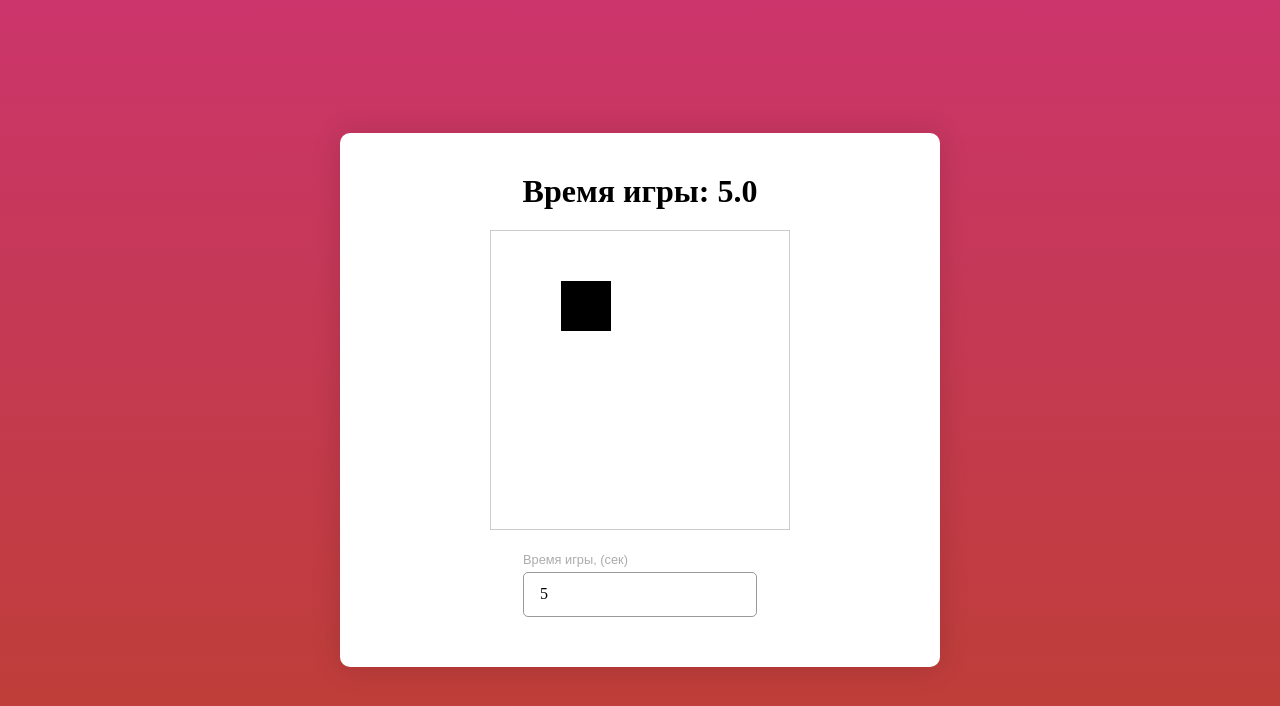
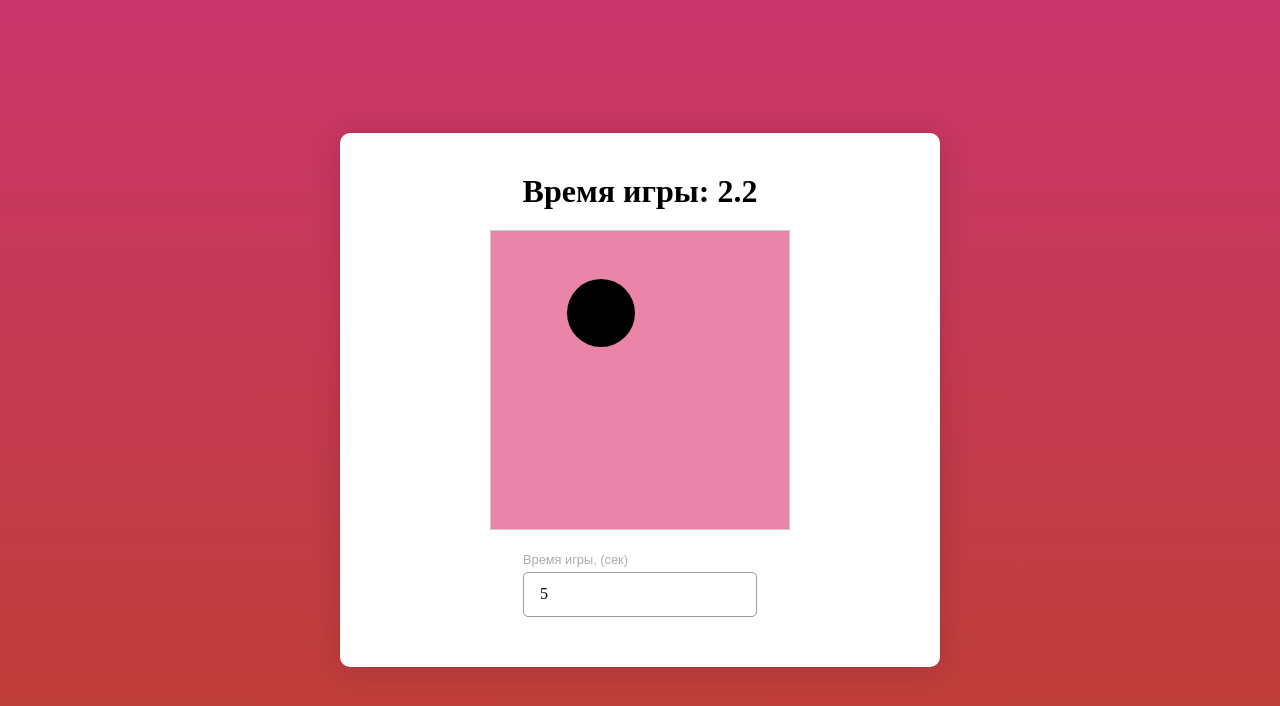
Before and after one commit to narimanjs/js-vladilen, a plain HTML site: page index.html in a window 1280 px wide. Both pictures are taken after a click on the button "Начать". Drawn offline with Linux system fonts and the light colour scheme.

Commit message:
feat: add lesson 44

```diff
--- a/js/index.js
+++ b/js/index.js
@@ -1,20 +1,62 @@
 let $start = document.querySelector('.btn')
 let $game = document.querySelector('.game')
+let $time = document.querySelector('#time')
+let $result = document.querySelector('#result')
+let $timeHeader = document.querySelector('#time-header')
+let $resultHeader = document.querySelector('#result-header')
 
 let score = 0;
+let isGameStarted = false;
 
 $start.addEventListener('click', startGame)
 $game.addEventListener('click', handleBoxClick)
 
 
 function startGame() {
-  $game.style.backgroundColor = '#fff'
+  score = 0
+  setGameTime()
+  $timeHeader.classList.remove('hide')
+  $resultHeader.classList.add('hide')
+  isGameStarted = true
+  $game.style.backgroundColor = '#ea85a9'
   $start.classList.add('hide')
+
+
+  var interval = setInterval(function() {
+    // console.log('interval', $time.textContent);
+    let time = parseFloat($time.textContent)
+
+    if(time <= 0) {
+      //end game
+      clearInterval(interval)
+      endGame()
+    } else {
+      $time.textContent = (time - 0.1).toFixed(1)
+    }
+  }, 100)
 
   renderBox()
 }
-
+function setGameScore() {
+  $result.textContent = score.toString()
+}
+function setGameTime() {
+  let time = 5
+  $time.textContent = time.toFixed(1)
+}
+function endGame() {
+  isGameStarted = false
+  setGameScore()
+  $start.classList.remove('hide')
+  $game.innerHTML = ''
+  $game.style.backgroundColor = '#ccc'
+  $timeHeader.classList.add('hide')
+  $resultHeader.classList.remove('hide')
+}
 function handleBoxClick(event) {
+  if(!isGameStarted){
+    return
+  }
   if (event.target.dataset.box) {
     score++
     renderBox()
@@ -24,15 +66,24 @@ function handleBoxClick(event) {
 function renderBox() {
   $game.innerHTML = ''
   let box = document.createElement('div')
+  let boxSize = getRandom(20, 90)
+  let gameSize = $game.getBoundingClientRect()
+  let maxTop = gameSize.height - boxSize
+  let maxLeft = gameSize.width - boxSize
 
-  box.style.height = box.style.width = '50px'
+  box.style.height = box.style.width = boxSize + 'px'
+  box.style.borderRadius = '50%'
   box.style.position = 'absolute'
   box.style.backgroundColor = '#000'
-  box.style.top = '50px'
-  box.style.left = '70px'
+  box.style.top = getRandom(0, maxTop) + 'px'
+  box.style.left = getRandom(0, maxLeft) + 'px'
   box.style.cursor = 'pointer'
   box.setAttribute('data-box', 'true')
 
   $game.insertAdjacentElement('afterbegin', box)
 
 }
+
+function getRandom (min, max) {
+  return Math.floor(Math.random() * (max - min) + min)
+}
--- a/styles.css
+++ b/styles.css
@@ -108,7 +108,7 @@ body {
   vertical-align: middle;
   touch-action: manipulation;
   cursor: pointer;
-  user-select: none;
+  -webkit-user-select: none;
   background: #fad64e;
   color: #3f3f3f;
   border: none;
```
